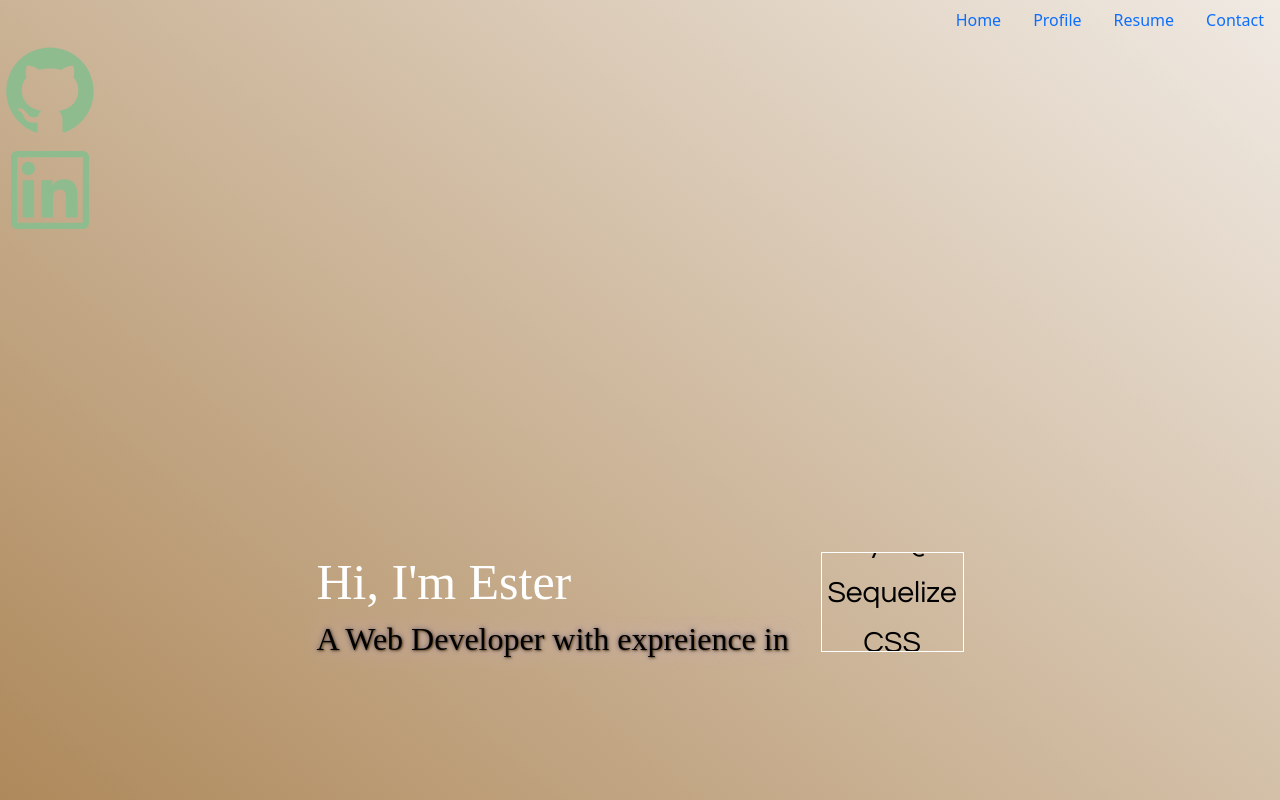
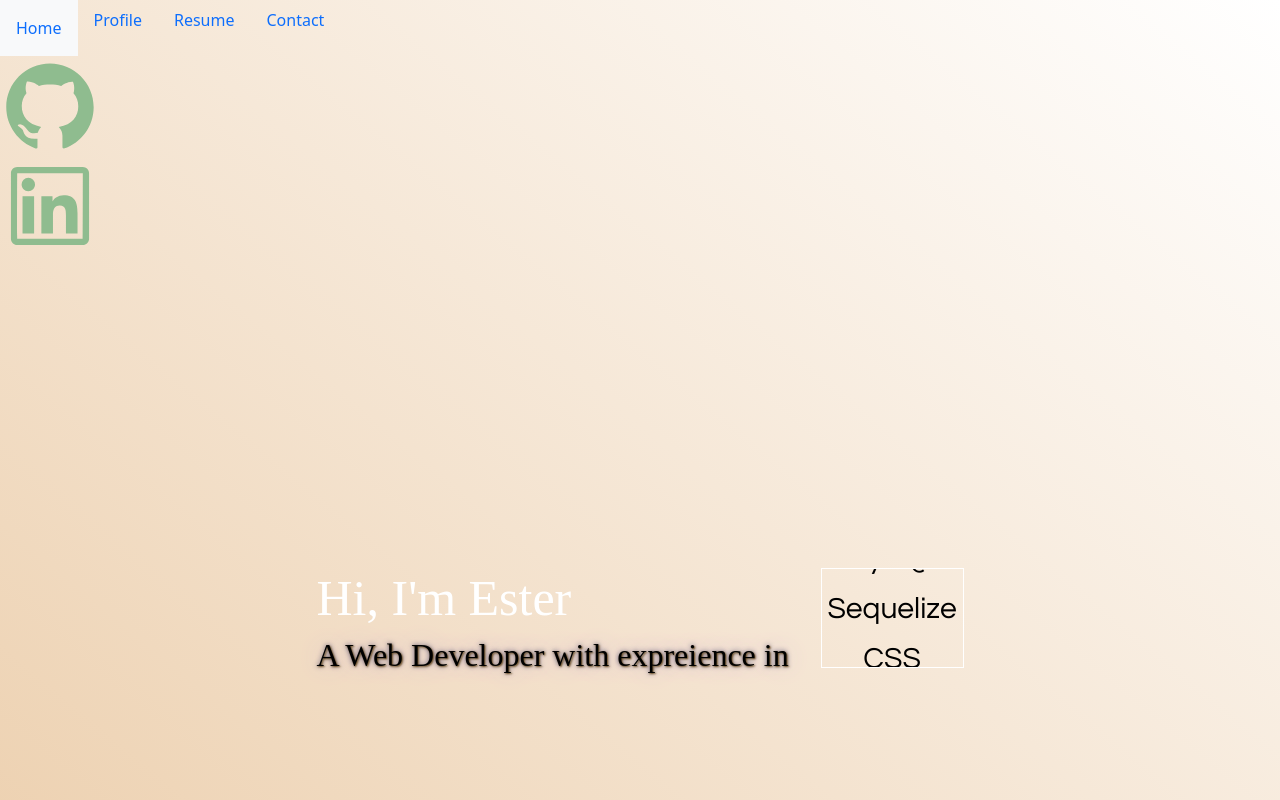
Before and after one commit to kimester/myPortfolio, a React (Create React App) app: page / in a window 1280 px wide. Shown: the top 800 px of the page. Built offline with nearby package versions, Linux system fonts and the light colour scheme.

Commit message:
adding footer

```diff
--- a/src/App.css
+++ b/src/App.css
@@ -1,5 +1,5 @@
 body {
-  background-image: linear-gradient(to bottom left, rgb(240, 234, 227), rgb(165, 124, 73));
+  background-image: linear-gradient(to bottom left, rgb(255, 255, 255), rgb(235, 204, 168));
 
 }
 
@@ -19,13 +19,14 @@ body {
 
 
 .section {
-  width: 1400px;
+  width: 1600px;
   height: 2550px;
   flex-direction: row;
   display: flex;
   border: 4px solid rgba(255, 3, 3, 0.26);
   margin-top: 90px;
 
+  justify-content: flex-start;
 
 
 }
@@ -35,7 +36,9 @@ div.main {
   flex-direction: column;
   align-items: center;
   justify-content: center;
+  margin-top:0px;
   height: 100vh;
+  border-color:#FE4880
 }
 
 .homebox {
@@ -69,13 +72,14 @@ div.main {
   flex-direction: row;
   display: flex;
   margin: 0px;
+  justify-content: flex-start;
 }
 
 .cardOne,
 .cardTwo,
 .cardThree {
   margin: 0px auto 0;
-  width: 550px;
+  width: 450px;
   height: 600px;
   perspective: 1000px;
 
@@ -112,8 +116,7 @@ div.main {
 }
 
 .card__face--backone {
-  /* background-image: linear-gradient(to bottom right, var(--primary), var(--secondary)); */
-  background-image: url(assets/images/plant.png);
+
   display: flex;
   align-items: center;
   justify-content: center;
--- a/src/components/Nav.js
+++ b/src/components/Nav.js
@@ -4,8 +4,8 @@ import React from 'react';
 // We assign them to their own variable names
 function Nav ({ currentPage, handlePageChange }) {
   return (
-    <ul className="nav justify-content-end">
-      <li className="nav-item">
+    <ul className="nav">
+      <li className="navbar navbar-expand-sm navbar-light bg-light">
         <a
           href="#home"
           onClick={() => handlePageChange('Home')}
--- a/src/components/pages/Resume.js
+++ b/src/components/pages/Resume.js
@@ -36,6 +36,7 @@ export default function Flip() {
             <div className="card__face card__face--back">
               <div className="card__content">
                 <div className="card__header">
+                <h2>About me</h2>
                   <div>
                     <br></br>
                     <br></br>
@@ -54,7 +55,7 @@ export default function Flip() {
                       style={{
                         color: "darkseagreen",
                         width: 100,
-                        height: 100,
+                        height: 80,
                       }}
                     />
                   </a>
@@ -67,7 +68,7 @@ export default function Flip() {
                       style={{
                         color: "darkseagreen",
                         width: 100,
-                        height: 100,
+                        height: 80,
                       }}
                     />
                   </a>
```
Also changed, not shown: src/components/Section.js (deleted, +0 -24 lines).
